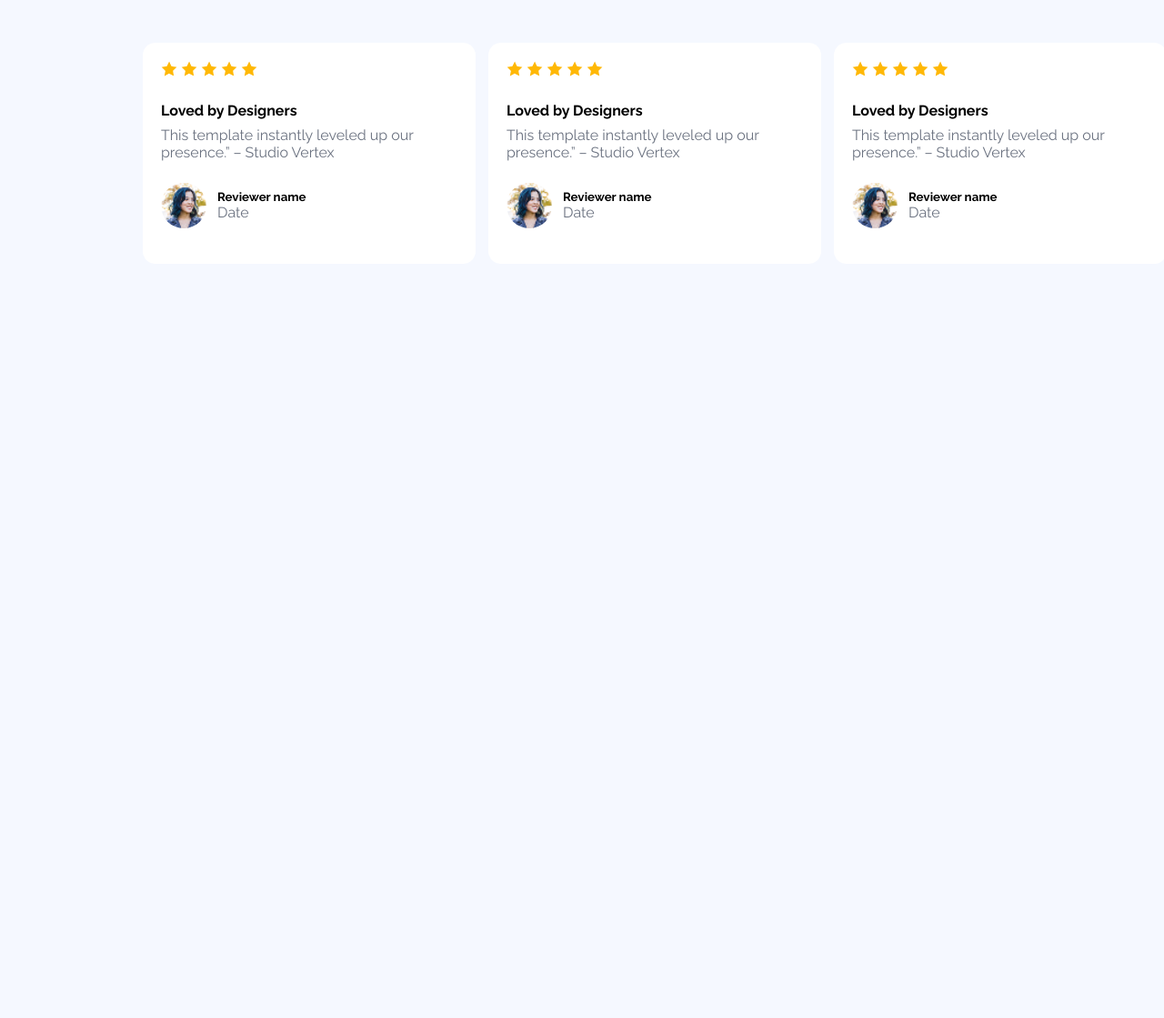
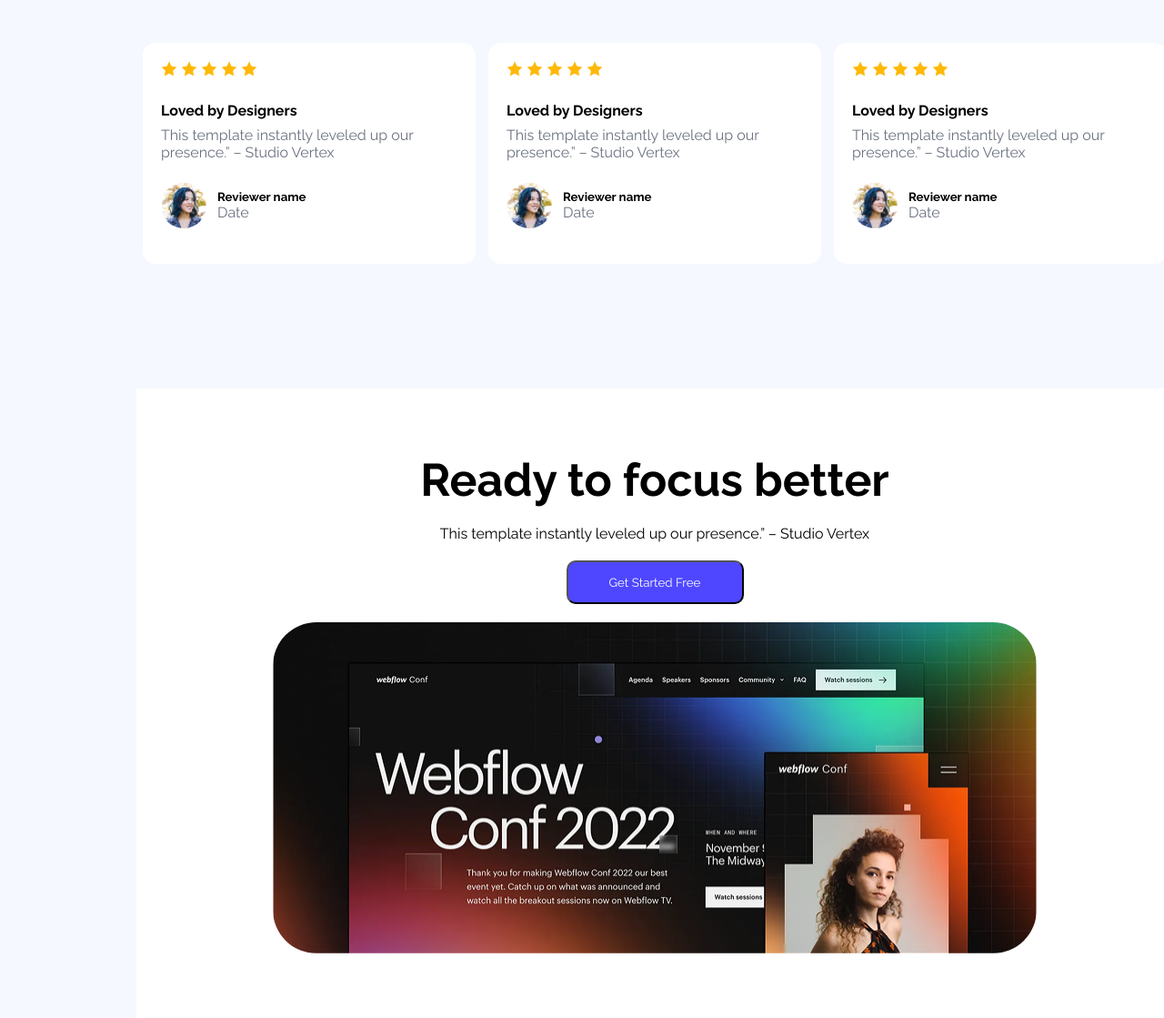
Before and after one commit to ShoFiq6030/PH_Assignment-1, a plain HTML site: page index.html in a window 1280 px wide. Shown: the part 1723-2842 px from the top of the page at 91% size. Before the commit the page ends 2013 px from the top, so only its background shows below. Drawn offline with Linux system fonts and the light colour scheme.

Commit message:
add- ready to focus section

```diff
--- a/index.html
+++ b/index.html
@@ -152,5 +152,15 @@
         </div>
       </div>
     </section>
+
+     <!-- Users’ Feedback Section end -->
+
+     <!-- Ready to focus better section start  -->
+      <section class="ready-section container">
+        <h3>Ready to focus better</h3>
+        <p>This template instantly leveled up our presence.” – Studio Vertex</p>
+        <button class="ready-btn bg-primary">Get Started Free</button>
+        <img src="./Assets/wc-big.png" alt="wc-big" class="ready-image" />
+      </section>
   </body>
 </html>
--- a/style.css
+++ b/style.css
@@ -178,3 +178,36 @@ body {
 .feedback-card-user-info {
   margin-left: 12px;
 }
+
+/* Ready to focus better section */
+.ready-section {
+  display: flex;
+  flex-direction: column;
+  align-items: center;
+  text-align: center;
+  margin-top: 137px;
+  background-color: #ffff;
+}
+.ready-section h3 {
+  font-size: 50px;
+  font-weight: bold;
+  margin-top: 71px;
+}
+
+.ready-section p {
+  /* font-size: 24px; */
+  margin-top: 20px;
+}
+.ready-btn {
+  width: 195px;
+  height: 48px;
+  border-radius: 10px;
+  margin-top: 20px;
+}
+.ready-image {
+  width: 840px;
+  height: 364px;
+  margin-top: 20px;
+  border-radius: 48px;
+  margin-bottom: 71px;
+}
```
